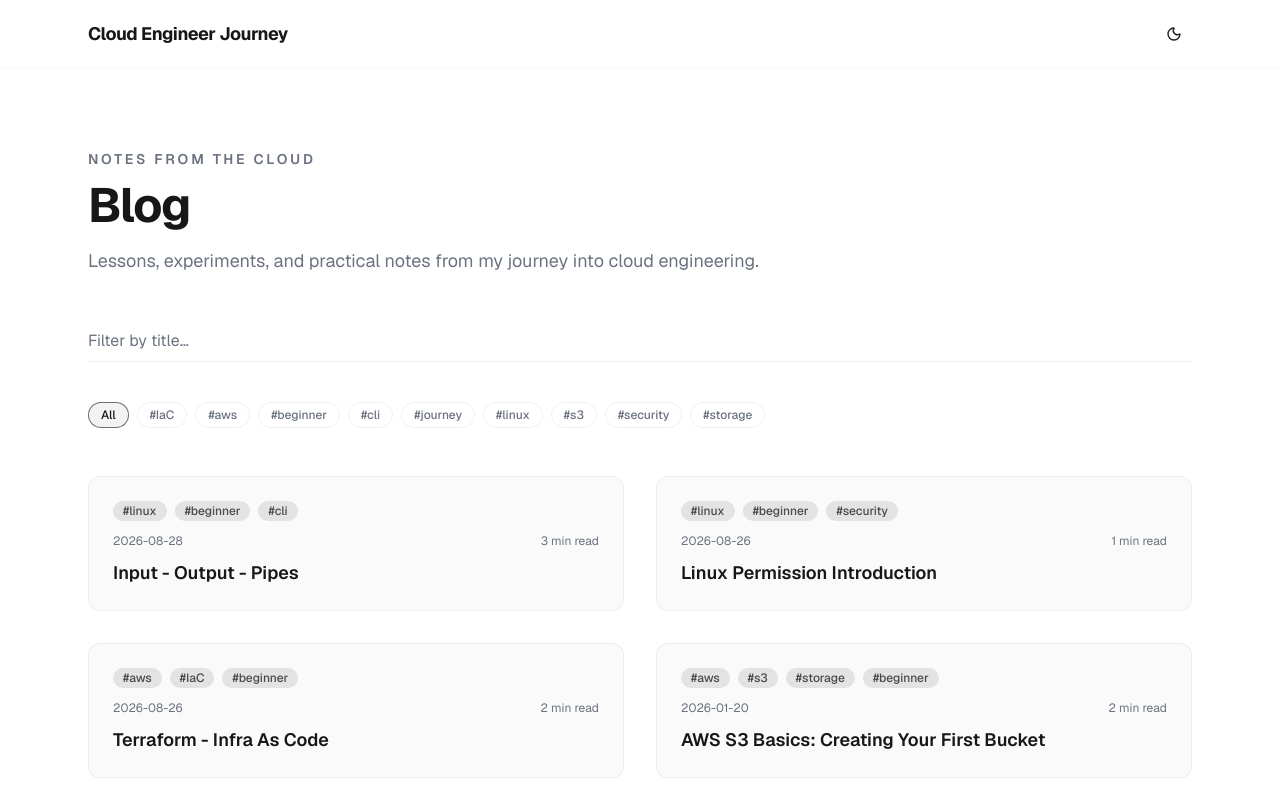
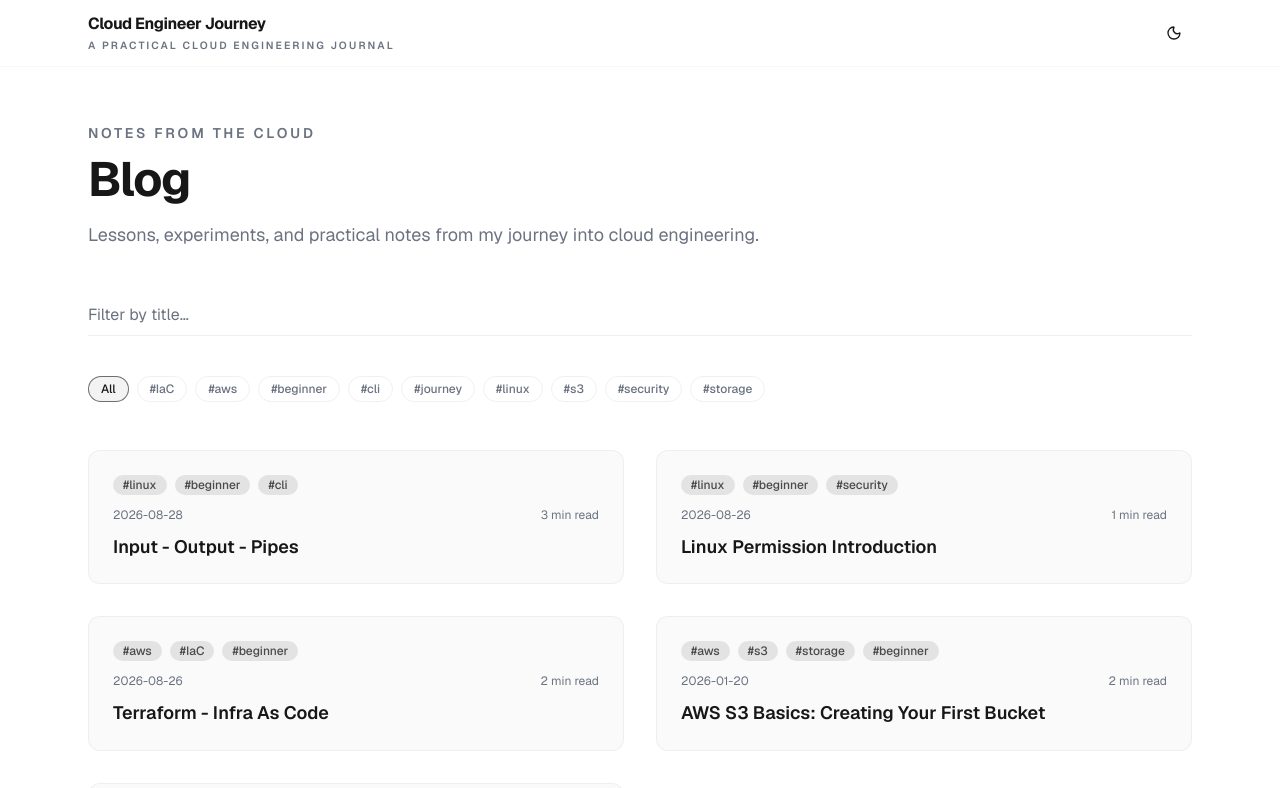
Before and after one commit to gsvaliente/blog, a Next.js app: page /blog in a window 1280 px wide. Shown: the top 788 px of the page. Built offline with nearby package versions, Linux system fonts and the light colour scheme.

Commit message:
Small ui changes to blog page

```diff
--- a/src/app/blog/[slug]/page.tsx
+++ b/src/app/blog/[slug]/page.tsx
@@ -114,7 +114,7 @@ export default async function BlogPostPage({
 
   return (
     <article
-      className="mx-auto max-w-6xl px-6 py-10 font-sans text-foreground sm:py-14"
+      className="mx-auto max-w-6xl px-6 py-8 font-sans text-foreground sm:py-12"
     >
       <Link
         href="/blog"
--- a/src/app/blog/page.tsx
+++ b/src/app/blog/page.tsx
@@ -46,7 +46,7 @@ export default function BlogIndexPage() {
   const posts = getPosts();
 
   return (
-    <main className="mx-auto max-w-6xl px-6 py-14 font-sans text-foreground sm:py-20">
+    <main className="mx-auto max-w-6xl px-6 py-10 font-sans text-foreground sm:py-14">
       {/* Header */}
       <header className="mb-12 max-w-2xl">
         <p className="mb-3 text-sm font-semibold uppercase tracking-[0.2em] text-muted-foreground">
--- a/src/app/layout.tsx
+++ b/src/app/layout.tsx
@@ -32,11 +32,16 @@ export default function RootLayout({
     >
       <body className="min-h-full flex flex-col">
         <ThemeProvider attribute="class" defaultTheme="system" enableSystem>
-          <header className="border-b border-border/20 py-4">
+          <header className="border-b border-border/30 py-3">
             <nav className="max-w-6xl mx-auto px-6 flex items-center justify-between font-sans">
-              <Link href="/" className="text-lg font-bold tracking-tight">
-                Cloud Engineer Journey
-              </Link>
+              <div className="flex flex-col">
+                <Link href="/" className="text-base font-bold tracking-tight text-foreground">
+                  Cloud Engineer Journey
+                </Link>
+                <p className="mt-0.5 text-[0.65rem] font-semibold uppercase tracking-[0.2em] text-muted-foreground">
+                  A practical cloud engineering journal
+                </p>
+              </div>
               <ThemeToggle />
             </nav>
           </header>
```
